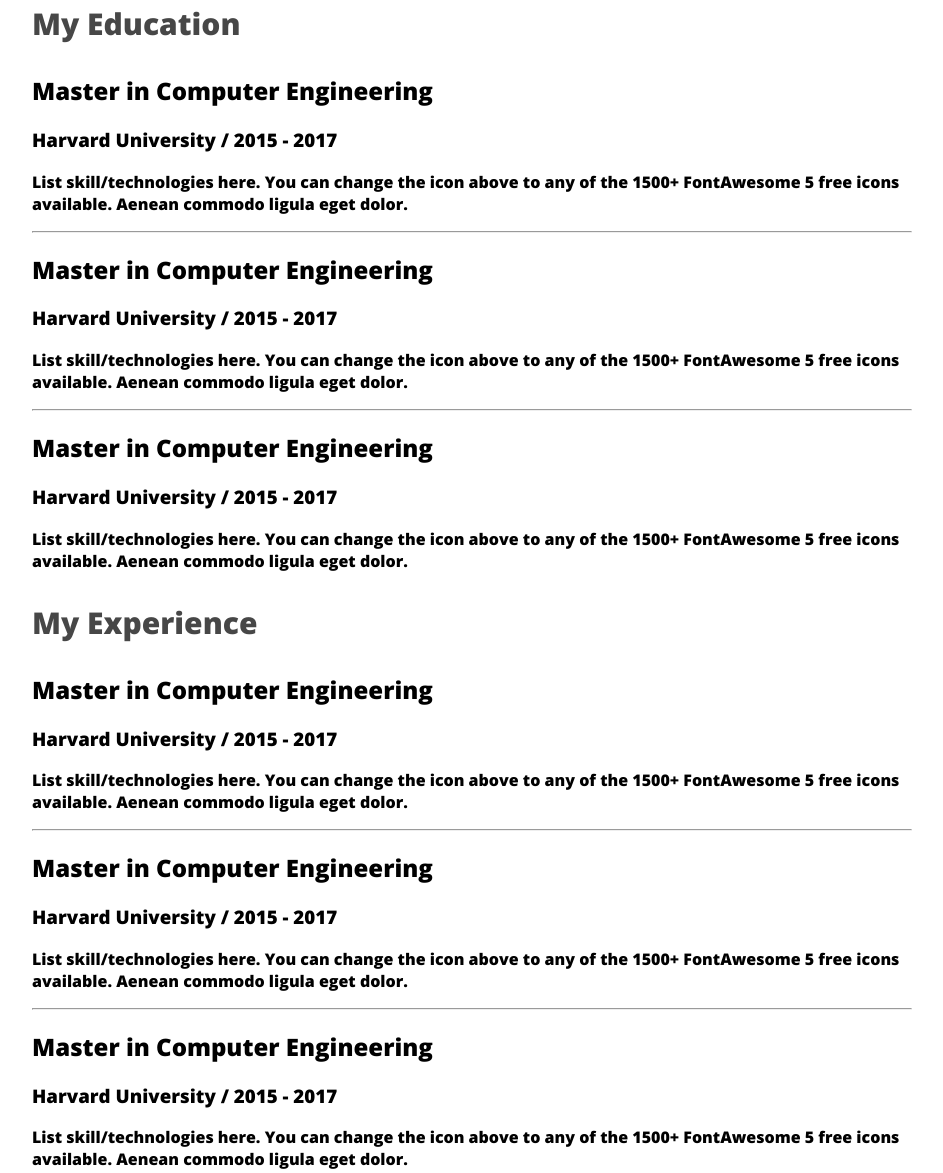
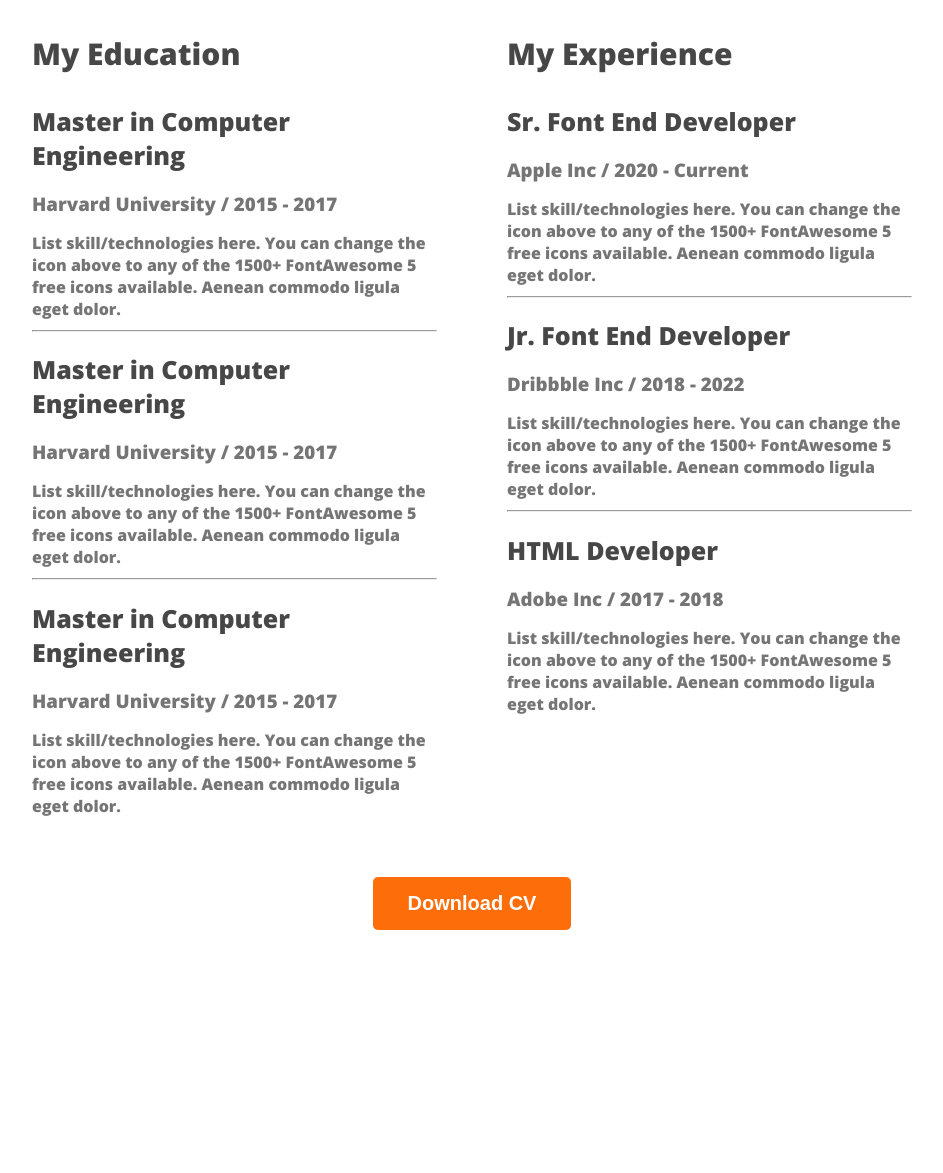
Before and after one commit to mokarrom17/WebDeveloper-portfolio, a plain HTML site: page index.html in a window 1280 px wide. Shown: the part 2668-3841 px from the top of the page, without its empty margins (168-1111 px from the left). After the commit the page ends 3728 px from the top, so only its background shows below. Drawn offline with nearby package versions, Linux system fonts and the light colour scheme.

Commit message:
added download-cv button

```diff
--- a/index.html
+++ b/index.html
@@ -128,29 +128,32 @@
                 <div class="resume-column">
                     <h3 class="resume-column-title">My Experience</h3>
                     <div class="resume-item">
-                        <h2 class="resume-item-title">Master in Computer Engineering</h2>
-                        <h3 class="resume-item-institute">Harvard University / 2015 - 2017</h3>
+                        <h2 class="resume-item-title">Sr. Font End Developer</h2>
+                        <h3 class="resume-item-institute">Apple Inc / 2020 - Current</h3>
                         <p class="resume-item-description">List skill/technologies here. You can change the icon above
                             to any of the 1500+ FontAwesome 5 free icons available. Aenean commodo ligula eget dolor.
                         </p>
                     </div>
                     <hr>
                     <div class="resume-item">
-                        <h2 class="resume-item-title">Master in Computer Engineering</h2>
-                        <h3 class="resume-item-institute">Harvard University / 2015 - 2017</h3>
+                        <h2 class="resume-item-title">Jr. Font End Developer</h2>
+                        <h3 class="resume-item-institute">Dribbble Inc / 2018 - 2022</h3>
                         <p class="resume-item-description">List skill/technologies here. You can change the icon above
                             to any of the 1500+ FontAwesome 5 free icons available. Aenean commodo ligula eget dolor.
                         </p>
                     </div>
                     <hr>
                     <div class="resume-item">
-                        <h2 class="resume-item-title">Master in Computer Engineering</h2>
-                        <h3 class="resume-item-institute">Harvard University / 2015 - 2017</h3>
+                        <h2 class="resume-item-title">HTML Developer</h2>
+                        <h3 class="resume-item-institute">Adobe Inc / 2017 - 2018</h3>
                         <p class="resume-item-description">List skill/technologies here. You can change the icon above
                             to any of the 1500+ FontAwesome 5 free icons available. Aenean commodo ligula eget dolor.
                         </p>
                     </div>
                 </div>
+            </div>
+            <div class="download-cv">
+                <button class="btn-primary">Download CV</button>
             </div>
         </section>
     </main>
--- a/styles/portfolio.css
+++ b/styles/portfolio.css
@@ -172,3 +172,26 @@ main section {
     font-size: 30px;
     font-weight: 700;
 }
+
+.resume-container {
+    display: flex;
+    gap: 70px;
+}
+
+.resume-item-description,
+.resume-item-institute {
+    color: #757575;
+    margin-bottom: 10px;
+}
+
+.resume-item-title {
+    color: #474747;
+    font-size: 25px;
+    font-weight: 700;
+    margin-bottom: 10px;
+}
+
+.download-cv{
+    text-align: center;
+    margin: 50px;
+}
```
